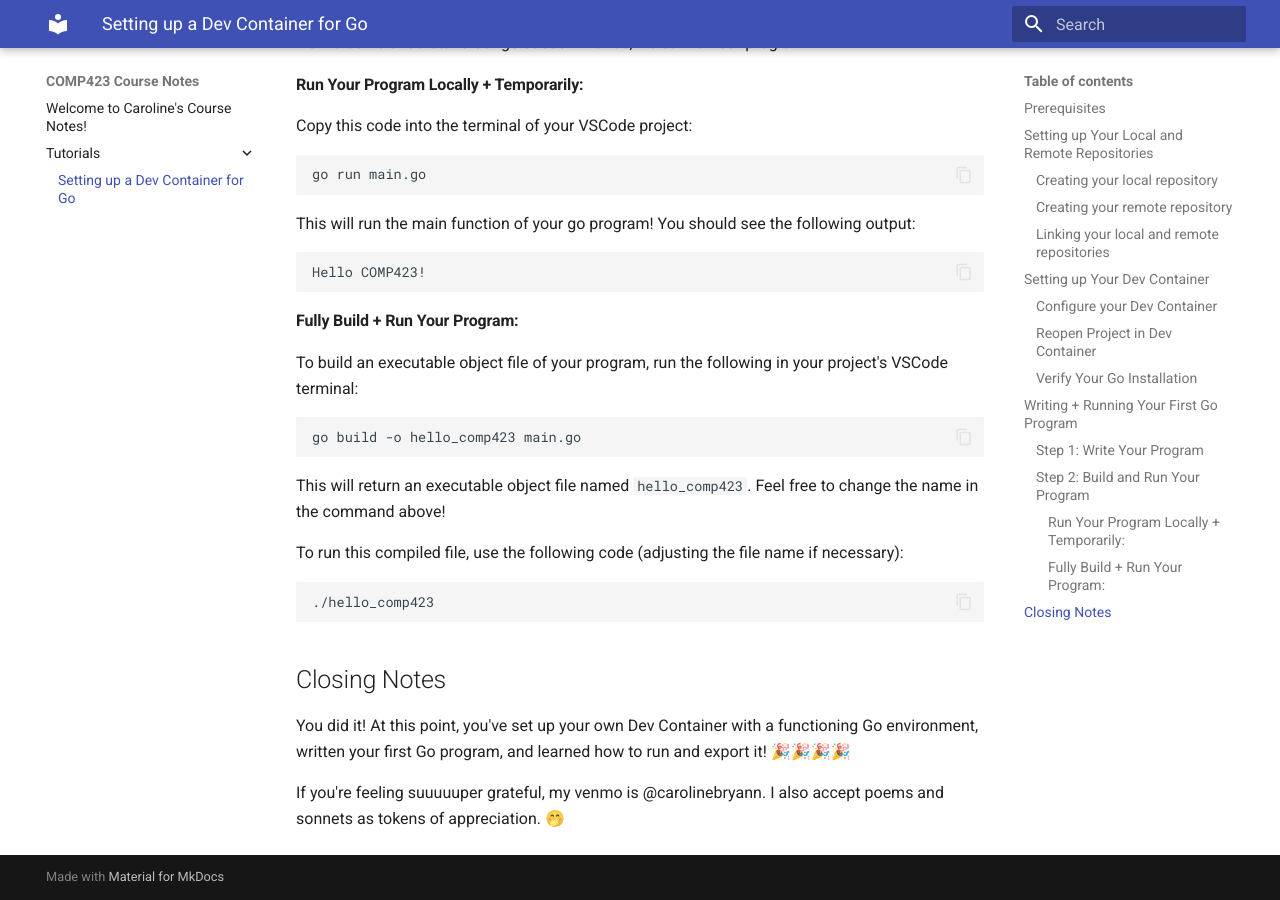
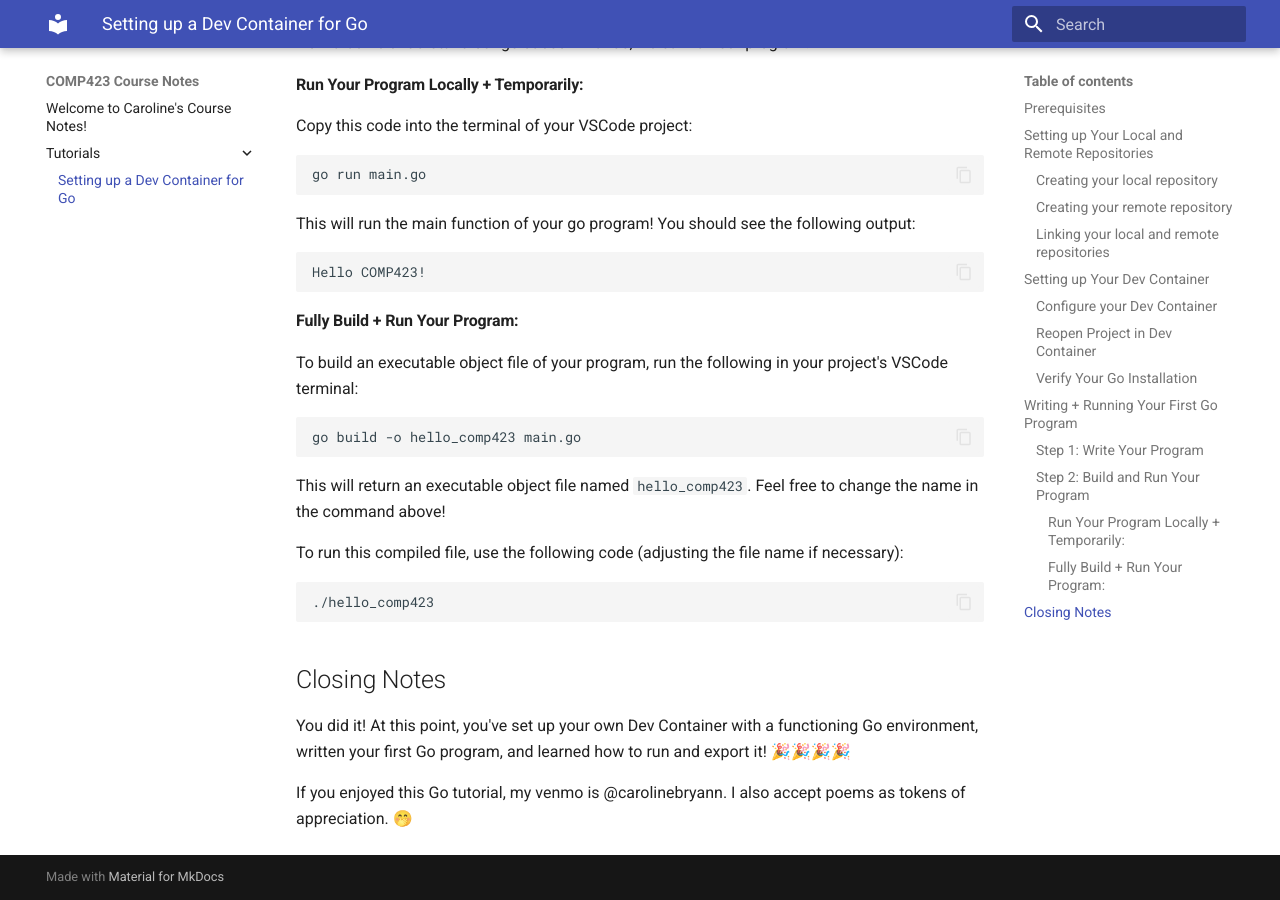
Before and after one commit to cgbryan1/comp423-course-notes, an MkDocs documentation site: the page built from docs/tutorials/go-setup.md, in a window 1280 px wide and 900 px high, scrolled down 4719 px. Built offline with MkDocs 1.6.1 and Material for MkDocs 9.7.7, drawn with Linux system fonts in a browser that asks for light colours.

Commit message:
small formatting etc.

```diff
--- a/docs/tutorials/go-setup.md
+++ b/docs/tutorials/go-setup.md
@@ -213,4 +213,4 @@ To run this compiled file, use the following code (adjusting the file name if ne
 
 You did it! At this point, you've set up your own Dev Container with a functioning Go environment, written your first Go program, and learned how to run and export it! 🎉🎉🎉🎉
 
-If you're feeling suuuuuper grateful, my venmo is @carolinebryann. I also accept poems and sonnets as tokens of appreciation. 🤭
+If you enjoyed this Go tutorial, my venmo is @carolinebryann. I also accept poems as tokens of appreciation. 🤭
```
